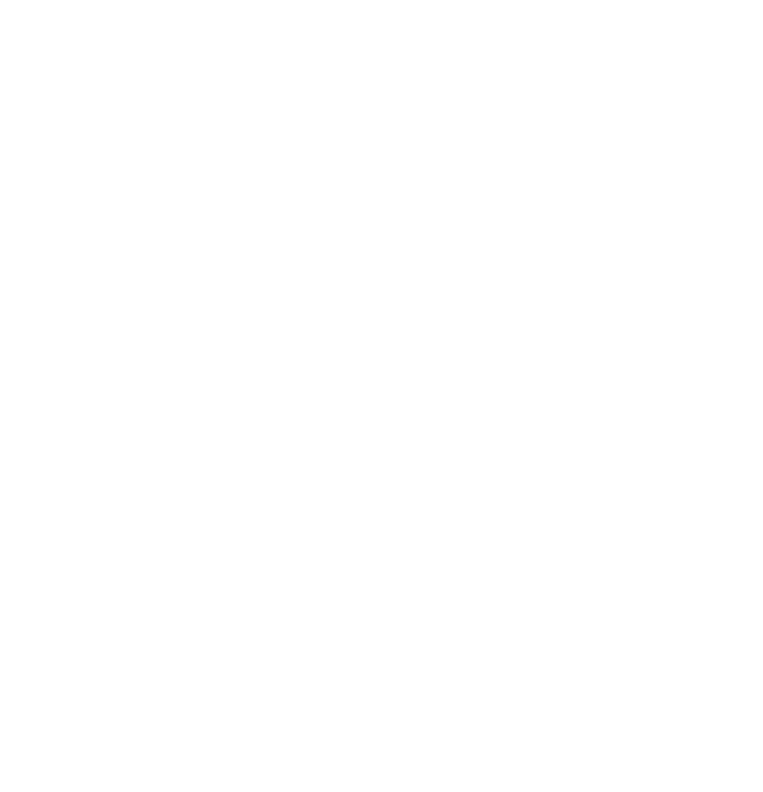
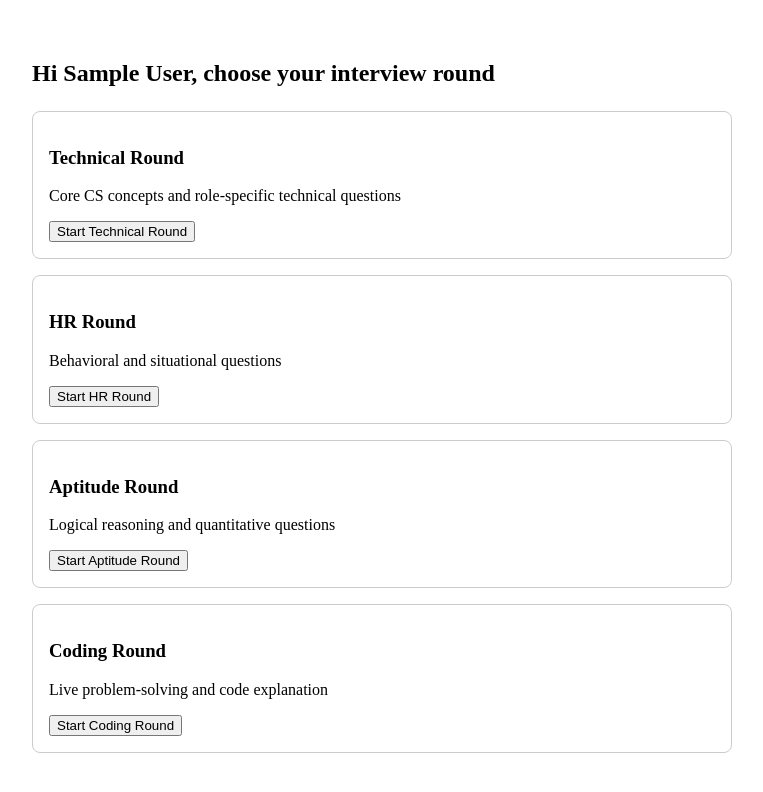
Before and after one commit to Abhijeet200705/AI-Interview-Platform, a React (Vite) app in the folder client/: page /interview-select in a window 1280 px wide. Before the commit this address had no page. Shown: the top 792 px of the page, without its empty margins (258-1021 px from the left). Built offline with nearby package versions, Linux system fonts and the light colour scheme; sample sign-in values are in the browser's storage.

Commit message:
added the interview platform and the interview room

```diff
--- a/client/src/App.jsx
+++ b/client/src/App.jsx
@@ -2,6 +2,8 @@ import { Routes, Route, Navigate } from 'react-router-dom';
 import Login from './pages/Login';
 import Register from './pages/Register';
 import Dashboard from './pages/Dashboard';
+import InterviewSelect from './pages/InterviewSelect';
+import InterviewRoom from './pages/InterviewRoom';
 import ProtectedRoute from './components/ProtectedRoute';
 
 function App() {
@@ -18,6 +20,22 @@ function App() {
           </ProtectedRoute>
         }
       />
+      <Route
+        path="/interview-select"
+        element={
+          <ProtectedRoute>
+            <InterviewSelect />
+          </ProtectedRoute>
+        }
+      />
+      <Route
+        path="/interview/:type"
+        element={
+          <ProtectedRoute>
+            <InterviewRoom />
+          </ProtectedRoute>
+        }
+      />
     </Routes>
   );
 }
--- a/client/src/pages/Dashboard.jsx
+++ b/client/src/pages/Dashboard.jsx
@@ -1,7 +1,9 @@
 import { useAuth } from '../context/useAuth';
+import { useNavigate } from 'react-router-dom';
 
 function Dashboard() {
   const { user, logout } = useAuth();
+  const navigate = useNavigate();
 
   return (
     <div style={{ maxWidth: 600, margin: '60px auto' }}>
@@ -11,7 +13,8 @@ function Dashboard() {
       <p>Preferred Job Role: {user?.preferredJobRole || 'Not set'}</p>
       <p>Experience: {user?.experience || 'Not set'}</p>
       <p>Skills: {user?.skills?.length ? user.skills.join(', ') : 'None added'}</p>
-      <button onClick={logout}>Logout</button>
+      <button onClick={() => navigate('/interview-select')}>Start an Interview</button>
+      <button onClick={logout} style={{ marginLeft: '12px' }}>Logout</button>
     </div>
   );
 }
--- /dev/null
+++ b/client/src/pages/InterviewRoom.jsx
@@ -0,0 +1,14 @@
+import { useParams } from 'react-router-dom';
+
+function InterviewRoom() {
+  const { type } = useParams();
+
+  return (
+    <div style={{ maxWidth: 700, margin: '60px auto' }}>
+      <h2>Interview Room: {type}</h2>
+      <p>This is where the AI interviewer will run. Coming in the next step.</p>
+    </div>
+  );
+}
+
+export default InterviewRoom;
--- /dev/null
+++ b/client/src/pages/InterviewSelect.jsx
@@ -0,0 +1,38 @@
+import { useNavigate } from 'react-router-dom';
+import { useAuth } from '../context/useAuth';
+
+const INTERVIEW_TYPES = [
+  { id: 'technical', label: 'Technical Round', description: 'Core CS concepts and role-specific technical questions' },
+  { id: 'hr', label: 'HR Round', description: 'Behavioral and situational questions' },
+  { id: 'aptitude', label: 'Aptitude Round', description: 'Logical reasoning and quantitative questions' },
+  { id: 'coding', label: 'Coding Round', description: 'Live problem-solving and code explanation' },
+];
+
+function InterviewSelect() {
+  const { user } = useAuth();
+  const navigate = useNavigate();
+
+  const handleSelect = (type) => {
+    navigate(`/interview/${type}`);
+  };
+
+  return (
+    <div style={{ maxWidth: 700, margin: '60px auto' }}>
+      <h2>Hi {user?.name}, choose your interview round</h2>
+      <div style={{ display: 'grid', gap: '16px', marginTop: '24px' }}>
+        {INTERVIEW_TYPES.map((type) => (
+          <div
+            key={type.id}
+            style={{ border: '1px solid #ccc', borderRadius: '8px', padding: '16px' }}
+          >
+            <h3>{type.label}</h3>
+            <p>{type.description}</p>
+            <button onClick={() => handleSelect(type.id)}>Start {type.label}</button>
+          </div>
+        ))}
+      </div>
+    </div>
+  );
+}
+
+export default InterviewSelect;
```
